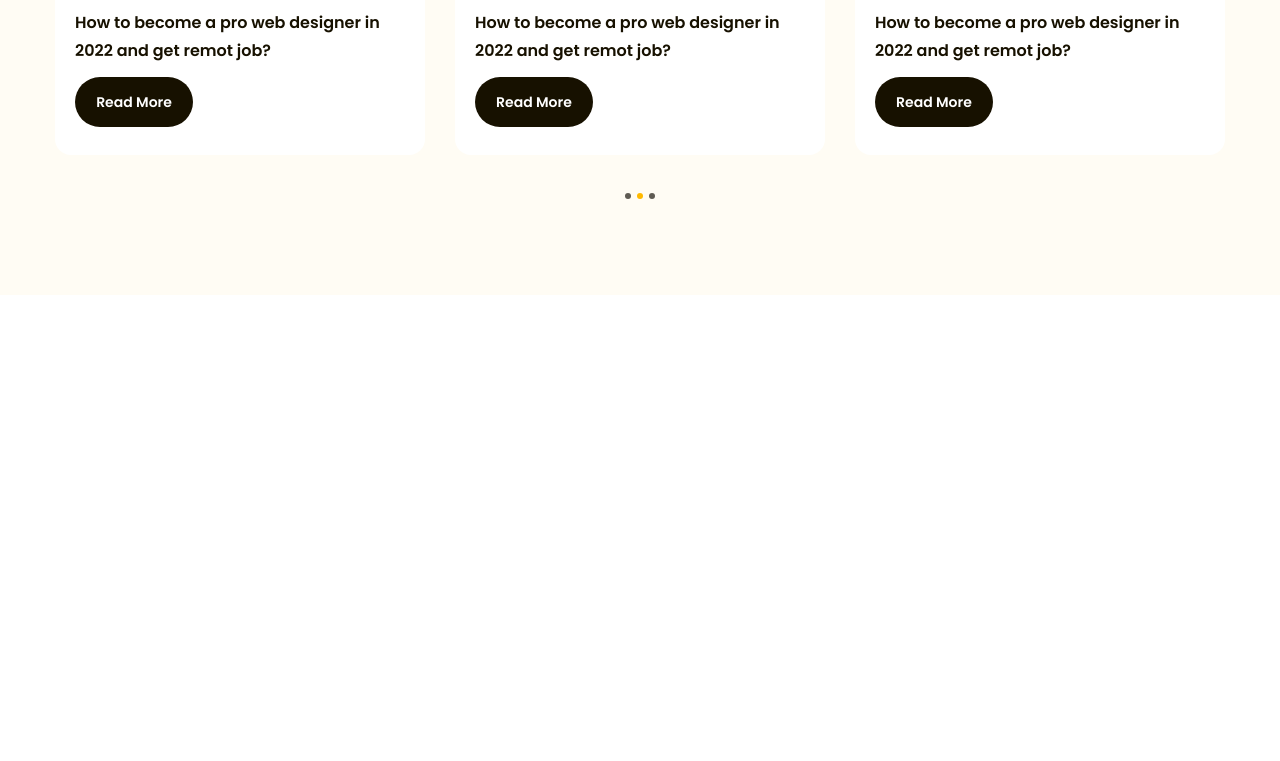
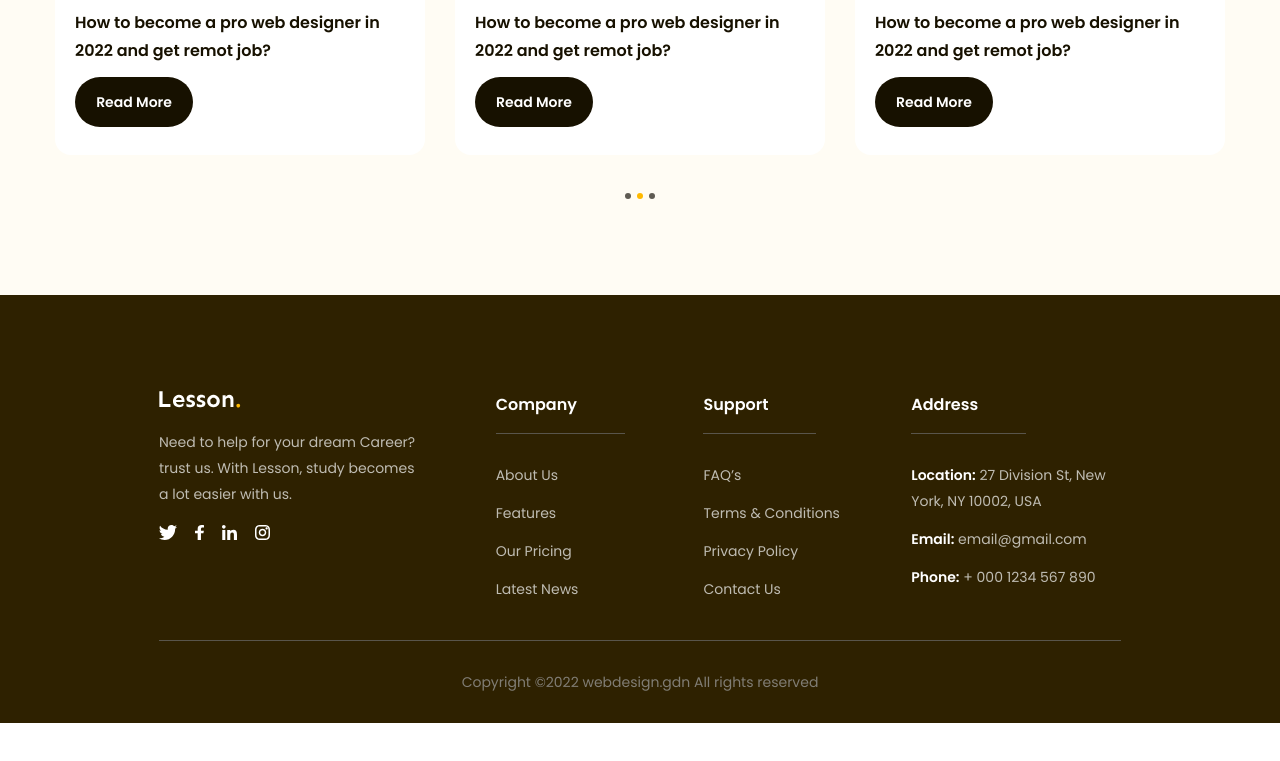
Before and after one commit to hoangviet2k4/Figma-project1, a plain HTML site: page index.html in a window 1280 px wide. Shown: the part 4401-5162 px from the top of the page. After the commit the page ends 5124 px from the top, so only its background shows below. Drawn offline with Linux system fonts and the light colour scheme.

Commit message:
p14 ket thuc

```diff
--- a/assets/css/style.css
+++ b/assets/css/style.css
@@ -648,7 +648,7 @@ a {
   background-color: var(--primary-color);
 }
 
-.blogs .dots{
+.blogs .dots {
   justify-content: center;
   display: flex;
   margin-top: 38px;
@@ -663,7 +663,83 @@ a {
   background: #5f5b53;
 }
 
-.blogs .dots .dot.active{
+.blogs .dots .dot.active {
   background-color: var(--primary-color);
   cursor: default;
 }
+
+/* =================footer================== */
+.footer {
+  background-color: #2e2100;
+  padding: 96px 135px 0;
+}
+
+.footer .row {
+  display: flex;
+  padding-bottom: 38px;
+  border-bottom: 1px solid #59554b;
+}
+
+.footer .row .column {
+  width: 21.6%;
+}
+
+.footer .row .column:first-child {
+  width: 35%;
+}
+
+.footer .column .desc {
+  max-width: 267px;
+  margin-top: 18px;
+  color: #bfbcb2;
+  font-size: 1.4rem;
+  line-height: 26px; /* 185.714% */
+}
+
+.footer .socials {
+  display: flex;
+  gap: 18px;
+  margin-top: 18px;
+}
+
+.footer .column .title {
+  padding-bottom: 14px;
+  padding-right: 48px;
+  display: inline-block;
+  border-bottom: 1px solid #59554b;
+  color: #fff;
+  font-size: 1.6rem;
+  font-weight: 600;
+  line-height: 1.75; /* 175% */
+}
+
+.footer .column .list {
+  margin-top: 28px;
+}
+
+.footer .list a {
+  display: inline-block;
+  margin-bottom: 12px;
+  color: #bfbcb2;
+  font-size: 1.4rem;
+  line-height: 1.86; /* 185.714% */
+}
+
+.footer .list li:last-child a {
+  margin-bottom: 0;
+}
+
+.footer .list strong {
+  color: #fff;
+  font-size: 1.4rem;
+  font-weight: 600;
+  line-height: 1.86; /* 185.714% */
+}
+
+.footer .copyright {
+  padding: 28px 0;
+  color: #807d74;
+  text-align: center;
+  font-size: 1.4rem;
+  line-height: 1.86; /* 185.714% */
+}
--- a/index.html
+++ b/index.html
@@ -18,7 +18,7 @@
     <title>Figma to HTML tuhoc.cc</title>
 </head>
 
-<body style="height: 10000px;">
+<body>
     <!-- header -->
     <header class="header fixed">
         <div class="main-content">
@@ -304,7 +304,8 @@
             <div class="main-content">
                 <div class="body">
                     <div class="images">
-                        <img class="lower" src="./assets/img/lear1.jpg" alt="Learner outcomes through our awesome platform">
+                        <img class="lower" src="./assets/img/lear1.jpg"
+                            alt="Learner outcomes through our awesome platform">
                         <img src="./assets/img/lear2.jpg" alt="Learner outcomes through our awesome platform">
                     </div>
                     <div class="content">
@@ -323,11 +324,14 @@
             <div class="main-content">
                 <div class="body">
                     <div class="images">
-                        <img src="./assets/img/lear2.jpg" alt="Take the next step toward your personal and professional goals with Lesson.">
+                        <img src="./assets/img/lear2.jpg"
+                            alt="Take the next step toward your personal and professional goals with Lesson.">
                     </div>
                     <div class="content">
-                        <h2 class="heading-lv2">Take the next step toward your personal and professional goals with Lesson.</h2>
-                        <p class="desc">Take the next step toward. Join now to receive personalized  and more recommendations from the full Coursera catalog.</p>
+                        <h2 class="heading-lv2">Take the next step toward your personal and professional goals with
+                            Lesson.</h2>
+                        <p class="desc">Take the next step toward. Join now to receive personalized and more
+                            recommendations from the full Coursera catalog.</p>
                         <a href="#!" class="btn cta-btn">Join Now</a>
                     </div>
                 </div>
@@ -344,82 +348,109 @@
                 <div class="blog-list">
                     <!-- item1 -->
                     <div class="item">
-                        <a href="#!"><img src="./assets/img/study1.jpg" alt="How to become a pro web designer in 2022 and get remot job?" class="thumb"></a>
+                        <a href="#!"><img src="./assets/img/study1.jpg"
+                                alt="How to become a pro web designer in 2022 and get remot job?" class="thumb"></a>
                         <div class="info">
                             <span class="date">21 November 2021</span>
-                            <a href="#!"><h3 class="title">How to become a pro web designer in 2022 and get remot job?</h3></a>
+                            <a href="#!">
+                                <h3 class="title">How to become a pro web designer in 2022 and get remot job?</h3>
+                            </a>
                             <a href="#!" class="btn">Read More</a>
                         </div>
                     </div>
                     <!-- item2 -->
                     <div class="item">
-                        <a href="#!"><img src="./assets/img/study2.jpg" alt="How to become a pro web designer in 2022 and get remot job?" class="thumb"></a>
+                        <a href="#!"><img src="./assets/img/study2.jpg"
+                                alt="How to become a pro web designer in 2022 and get remot job?" class="thumb"></a>
                         <div class="info">
                             <span class="date">21 November 2021</span>
-                            <a href="#!"><h3 class="title">How to become a pro web designer in 2022 and get remot job?</h3></a>
+                            <a href="#!">
+                                <h3 class="title">How to become a pro web designer in 2022 and get remot job?</h3>
+                            </a>
                             <a href="#!" class="btn">Read More</a>
                         </div>
                     </div>
                     <!-- item3 -->
                     <div class="item">
-                        <a href="#!"><img src="./assets/img/study3.jpg" alt="How to become a pro web designer in 2022 and get remot job?" class="thumb"></a>
+                        <a href="#!"><img src="./assets/img/study3.jpg"
+                                alt="How to become a pro web designer in 2022 and get remot job?" class="thumb"></a>
                         <div class="info">
                             <span class="date">21 November 2021</span>
-                            <a href="#!"><h3 class="title">How to become a pro web designer in 2022 and get remot job?</h3></a>
+                            <a href="#!">
+                                <h3 class="title">How to become a pro web designer in 2022 and get remot job?</h3>
+                            </a>
                             <a href="#!" class="btn">Read More</a>
                         </div>
                     </div>
                     <!-- item4 -->
                     <div class="item">
-                        <a href="#!"><img src="./assets/img/study1.jpg" alt="How to become a pro web designer in 2022 and get remot job?" class="thumb"></a>
+                        <a href="#!"><img src="./assets/img/study1.jpg"
+                                alt="How to become a pro web designer in 2022 and get remot job?" class="thumb"></a>
                         <div class="info">
                             <span class="date">21 November 2021</span>
-                            <a href="#!"><h3 class="title">How to become a pro web designer in 2022 and get remot job?</h3></a>
+                            <a href="#!">
+                                <h3 class="title">How to become a pro web designer in 2022 and get remot job?</h3>
+                            </a>
                             <a href="#!" class="btn">Read More</a>
                         </div>
                     </div>
                     <!-- item5 -->
                     <div class="item">
-                        <a href="#!"><img src="./assets/img/study2.jpg" alt="How to become a pro web designer in 2022 and get remot job?" class="thumb"></a>
+                        <a href="#!"><img src="./assets/img/study2.jpg"
+                                alt="How to become a pro web designer in 2022 and get remot job?" class="thumb"></a>
                         <div class="info">
                             <span class="date">21 November 2021</span>
-                            <a href="#!"><h3 class="title">How to become a pro web designer in 2022 and get remot job?</h3></a>
+                            <a href="#!">
+                                <h3 class="title">How to become a pro web designer in 2022 and get remot job?</h3>
+                            </a>
                             <a href="#!" class="btn">Read More</a>
                         </div>
                     </div>
                     <!-- item6 -->
                     <div class="item">
-                        <a href="#!"><img src="./assets/img/study3.jpg" alt="How to become a pro web designer in 2022 and get remot job?" class="thumb"></a>
+                        <a href="#!"><img src="./assets/img/study3.jpg"
+                                alt="How to become a pro web designer in 2022 and get remot job?" class="thumb"></a>
                         <div class="info">
                             <span class="date">21 November 2021</span>
-                            <a href="#!"><h3 class="title">How to become a pro web designer in 2022 and get remot job?</h3></a>
+                            <a href="#!">
+                                <h3 class="title">How to become a pro web designer in 2022 and get remot job?</h3>
+                            </a>
                             <a href="#!" class="btn">Read More</a>
                         </div>
                     </div>
                     <!-- item7 -->
                     <div class="item">
-                        <a href="#!"><img src="./assets/img/study1.jpg" alt="How to become a pro web designer in 2022 and get remot job?" class="thumb"></a>
+                        <a href="#!"><img src="./assets/img/study1.jpg"
+                                alt="How to become a pro web designer in 2022 and get remot job?" class="thumb"></a>
                         <div class="info">
                             <span class="date">21 November 2021</span>
-                            <a href="#!"><h3 class="title">How to become a pro web designer in 2022 and get remot job?</h3></a>
+                            <a href="#!">
+                                <h3 class="title">How to become a pro web designer in 2022 and get remot job?</h3>
+                            </a>
                             <a href="#!" class="btn">Read More</a>
                         </div>
                     </div>
                     <!-- item8 -->
                     <div class="item">
-                        <a href="#!"><img src="./assets/img/study2.jpg" alt="How to become a pro web designer in 2022 and get remot job?" class="thumb"></a>
+                        <a href="#!"><img src="./assets/img/study2.jpg"
+                                alt="How to become a pro web designer in 2022 and get remot job?" class="thumb"></a>
                         <div class="info">
                             <span class="date">21 November 2021</span>
-                            <a href="#!"><h3 class="title">How to become a pro web designer in 2022 and get remot job?</h3></a>
+                            <a href="#!">
+                                <h3 class="title">How to become a pro web designer in 2022 and get remot job?</h3>
+                            </a>
                             <a href="#!" class="btn">Read More</a>
                         </div>
                     </div>
                     <!-- item9 -->
                     <div class="item">
-                        <a href="#!"><img src="./assets/img/study3.jpg" alt="How to become a pro web designer in 2022 and get remot job?" class="thumb"></a>
+                        <a href="#!"><img src="./assets/img/study3.jpg"
+                                alt="How to become a pro web designer in 2022 and get remot job?" class="thumb"></a>
                         <div class="info">
                             <span class="date">21 November 2021</span>
-                            <a href="#!"><h3 class="title">How to become a pro web designer in 2022 and get remot job?</h3></a>
+                            <a href="#!">
+                                <h3 class="title">How to become a pro web designer in 2022 and get remot job?</h3>
+                            </a>
                             <a href="#!" class="btn">Read More</a>
                         </div>
                     </div>
@@ -433,6 +464,58 @@
             </div>
         </div>
     </div>
+
+    <!-- footer -->
+    <footer class="footer">
+        <div class="main-content">
+            <div class="row">
+                <!-- column 1 -->
+                <div class="column">
+                    <img src="./assets/img/Lesson..svg" alt="Lesson" class="logo">
+                    <p class="desc">Need to help for your dream Career? trust us. With Lesson, study becomes a lot easier with us.</p>
+                    <div class="socials">
+                        <a href="#!"><img src="./assets/icon/twitter.svg" alt="twitter" class="icon"></a>
+                        <a href="#!"><img src="./assets/icon/f.svg" alt="f" class="icon"></a>
+                        <a href="#!"><img src="./assets/icon/linked_in.svg" alt="linked" class="icon"></a>
+                        <a href="#!"><img src="./assets/icon/instagram.svg" alt="instagram" class="icon"></a>
+                    </div>
+                </div>
+                <!-- column2 -->
+                <div class="column">
+                    <h3 class="title">Company</h3>
+                    <ul class="list">
+                        <li><a href="#!">About Us</a></li>
+                        <li><a href="#!">Features</a></li>
+                        <li><a href="#!">Our Pricing</a></li>
+                        <li><a href="#!">Latest News</a></li>
+                    </ul>
+                </div>
+                <!-- column3 -->
+                <div class="column">
+                    <h3 class="title">Support</h3>
+                    <ul class="list">
+                        <li><a href="#!">FAQ’s</a></li>
+                        <li><a href="#!">Terms & Conditions</a></li>
+                        <li><a href="#!">Privacy Policy</a></li>
+                        <li><a href="#!">Contact Us</a></li>
+                    </ul>
+                </div>
+                <!-- column4 -->
+                <div class="column">
+                    <h3 class="title">Address</h3>
+                    <ul class="list">
+                        <li><a href="#!"><strong>Location:</strong> 27 Division St, New York, NY 10002, USA</a></li>
+                        <li><a href="#!"><strong>Email:</strong> email@gmail.com</a></li>
+                        <li><a href="#!"><strong>Phone:</strong> + 000 1234 567 890</a></li>
+                    </ul>
+                </div>
+            </div>
+
+            <div class="copyright">
+                <p class="desc">Copyright ©2022 webdesign.gdn All rights reserved</p>
+            </div>
+        </div>
+    </footer>
 </body>
 
 </html>
```
Also changed, not shown: assets/icon/f.svg (added), assets/icon/instagram.svg (added), assets/icon/linked_in.svg (added), assets/icon/twitter.svg (added), assets/img/Lesson..svg (added).
